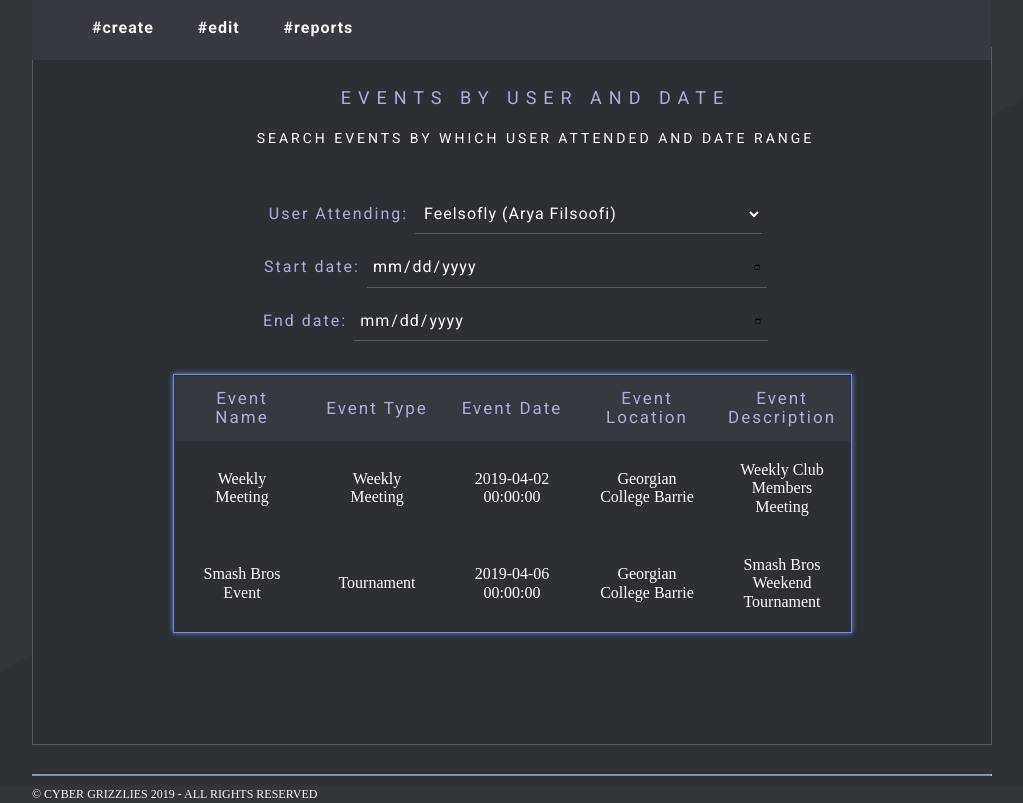
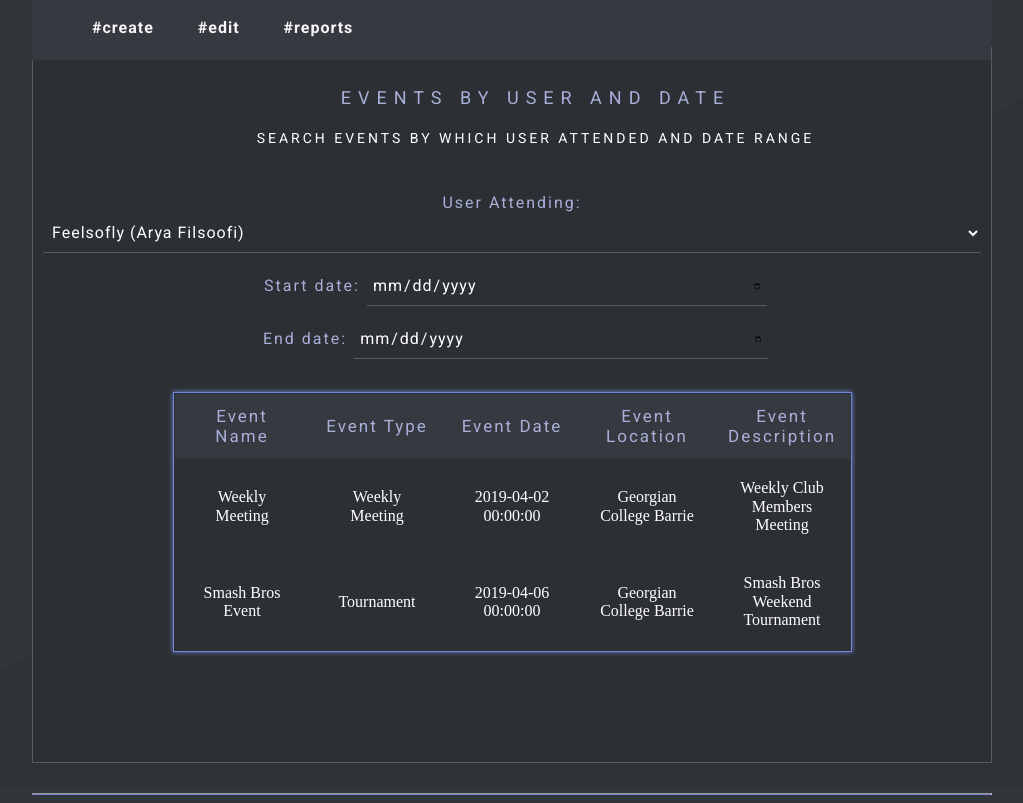
Before and after one commit to yhl234/CyberGrizzlies, a PHP site: page /CyberGrizzlies/view_memberevent.php?userId=1 in a window 1280 px wide. Shown: the part 14-817 px from the top of the page, without its empty margins (128-1151 px from the left). Run offline with PHP 8.4, Linux system fonts and the light colour scheme; data comes from the database, SQL or seed files in the repository; data that the repository does not hold is empty; some libraries are stand-ins or nearby versions.

Commit message:
Update main.css

```diff
--- a/css/main.css
+++ b/css/main.css
@@ -236,7 +236,7 @@ select {
   letter-spacing: 1px;
   text-align: left;
   font-size: 16px;
-  width: 37%;
+  width: 100%;
   border-bottom: 1px solid #c8c8c847;
   margin-bottom: 14px;
 }
```
